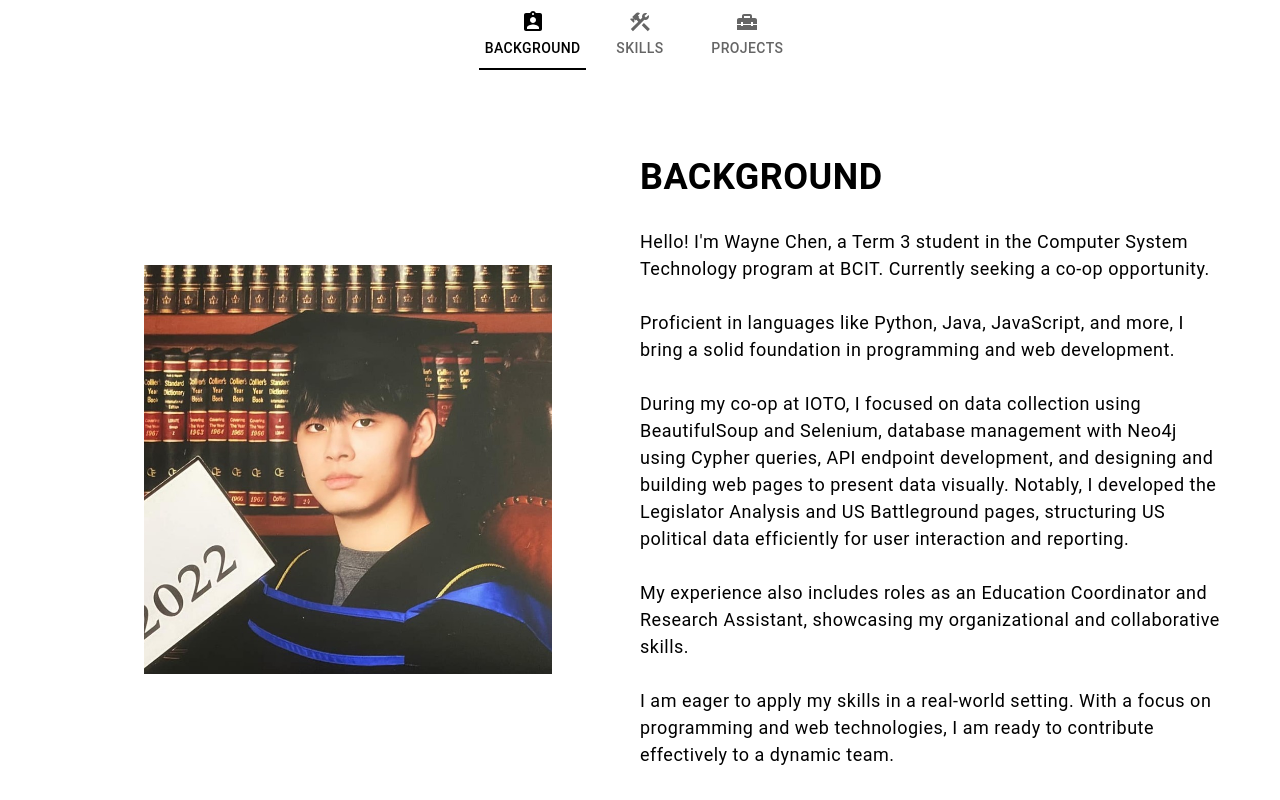
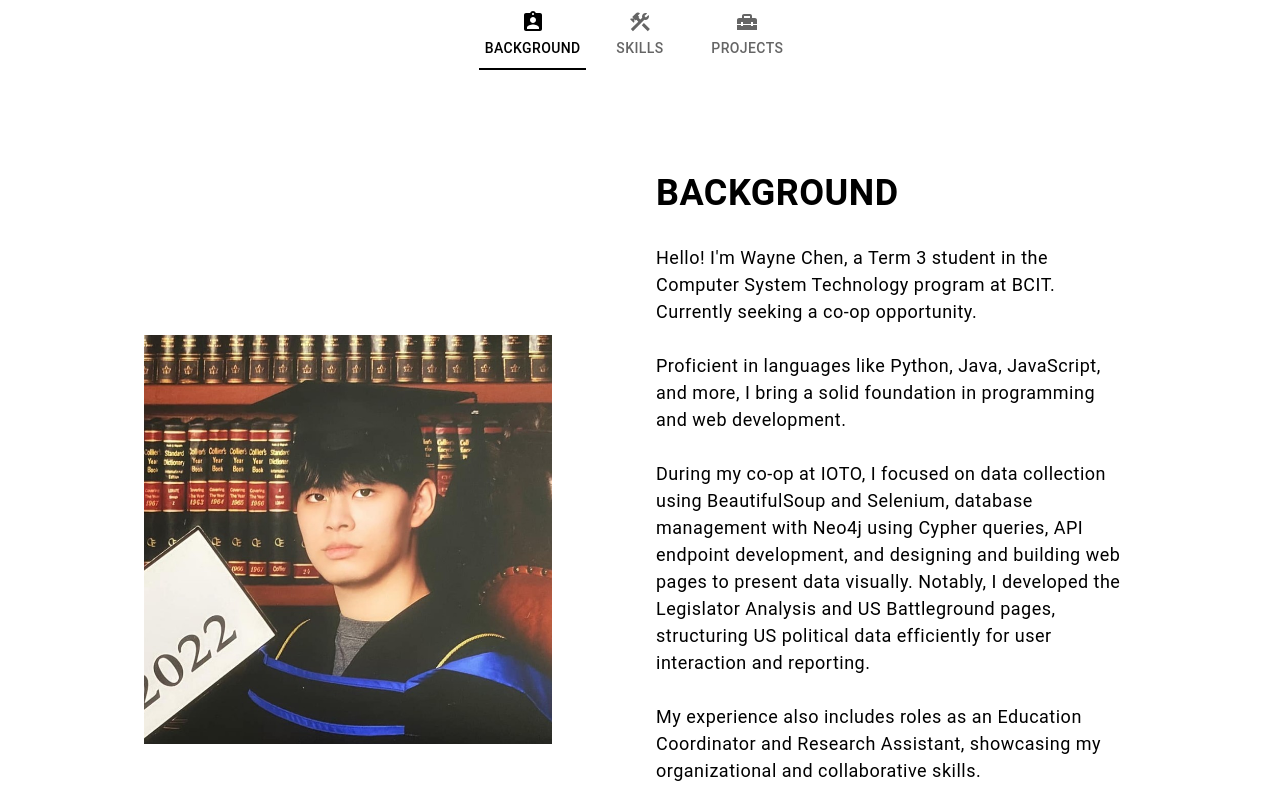
Before and after one commit to waychen95/waychen.com, a React (Create React App) app: page / in a window 1280 px wide. Shown: the part 1020-1820 px from the top of the page. Built offline with nearby package versions, Linux system fonts and the light colour scheme.

Commit message:
updated content text css in background

```diff
--- a/src/styles/Content.css
+++ b/src/styles/Content.css
@@ -36,6 +36,9 @@
   height: 100%;
   letter-spacing: 0.5px;
   font-size: large;
+  width: 80%;
+  padding: 1rem;
+  margin-right: auto;
 
 }
 
@@ -54,4 +57,9 @@
     width: 100%;
     min-width: none;
   }
+
+  .content-text {
+    width: 100%;
+    padding: 0;
+  }
 }
```
